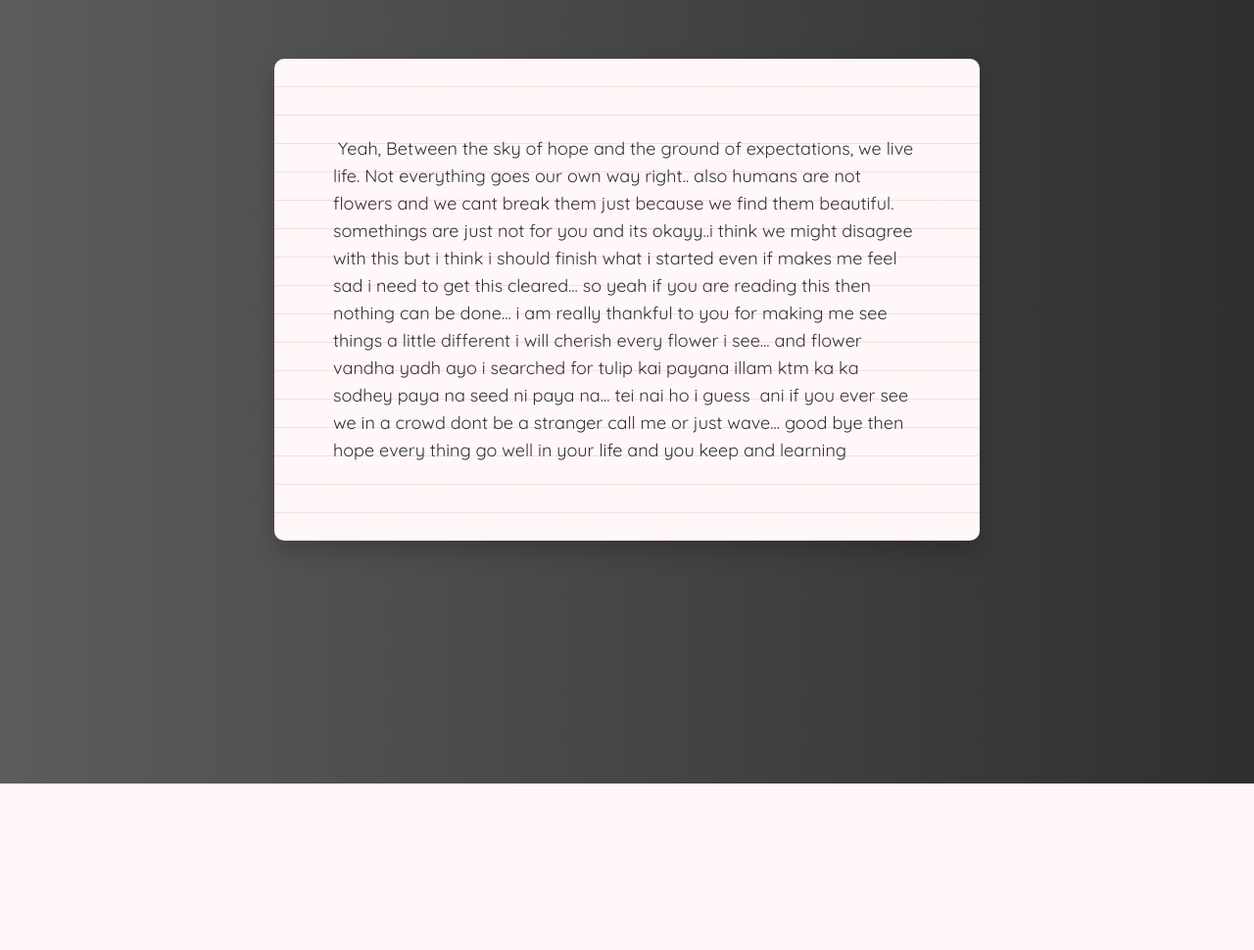
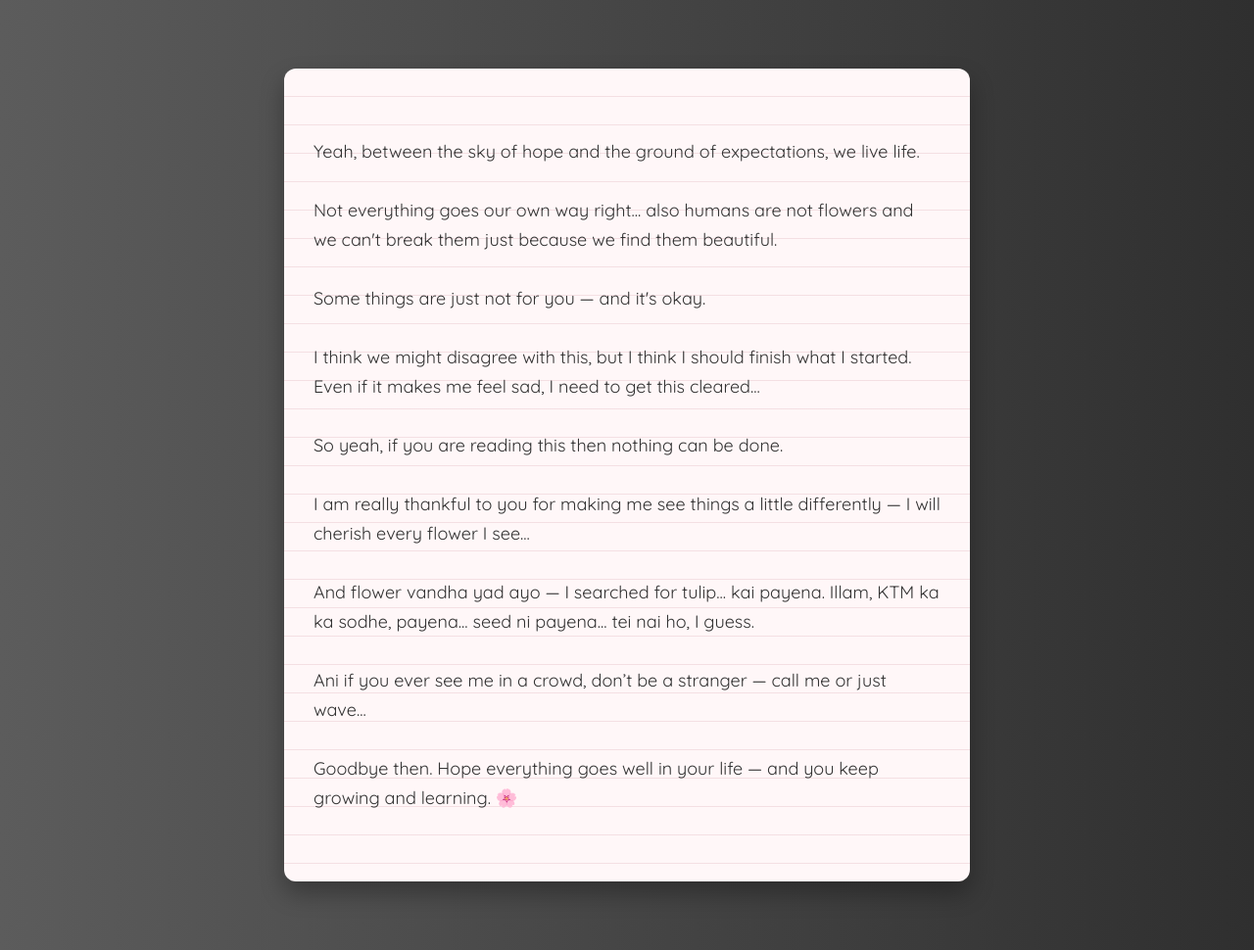
Before and after one commit to anishthapa666/N, a Django app: page /no/ in a window 1280 px wide. Shown: the whole page at 98% size. Before the commit the page ends 800 px from the top, so only its background shows below. Run offline with Django 5.2, Linux system fonts and the light colour scheme.

Commit message:
Update no.html

```diff
--- a/apology/templates/apology/no.html
+++ b/apology/templates/apology/no.html
@@ -3,29 +3,34 @@
 <head>
   <meta charset="UTF-8">
   <title>Still Hoping 💔</title>
+  <meta name="viewport" content="width=device-width, initial-scale=1.0"> <!-- For mobile responsiveness -->
   <style>
     @import url('https://fonts.googleapis.com/css2?family=Quicksand:wght@400;500&display=swap');
 
-    * { box-sizing: border-box; }
+    * {
+      box-sizing: border-box;
+      margin: 0;
+      padding: 0;
+    }
 
     body {
-      margin: 0;
-      padding: 0;
-      background: linear-gradient(to right, #5c5c5c, #2f2f2f); /* Grey gradient background */
+      background: linear-gradient(to right, #5c5c5c, #2f2f2f);
       font-family: 'Quicksand', sans-serif;
+      padding: 20px;
     }
 
     .page {
-      width: 720px;
-      margin: 60px auto;
+      max-width: 720px;
+      margin: 40px auto;
       animation: flipIn 1s ease;
+      padding: 10px;
     }
 
     .notebook {
       background: #fff7f8;
-      padding: 50px 60px;
-      border-radius: 10px;
-      box-shadow: 0 12px 25px rgba(0,0,0,0.2);
+      padding: 40px 30px;
+      border-radius: 12px;
+      box-shadow: 0 12px 25px rgba(0, 0, 0, 0.3);
       background-image: repeating-linear-gradient(
         to bottom, transparent 0px, transparent 28px, #e9c8ce 29px
       );
@@ -34,13 +39,30 @@
     .content {
       white-space: pre-wrap;
       font-size: 18px;
-      line-height: 28px;
+      line-height: 30px;
       color: #333;
     }
 
     @keyframes flipIn {
-      0% { transform: rotateY(-90deg); opacity: 0; }
-      100% { transform: rotateY(0); opacity: 1; }
+      0% {
+        transform: rotateY(-90deg);
+        opacity: 0;
+      }
+      100% {
+        transform: rotateY(0);
+        opacity: 1;
+      }
+    }
+
+    /* Mobile Optimization */
+    @media (max-width: 768px) {
+      .notebook {
+        padding: 30px 20px;
+      }
+      .content {
+        font-size: 16px;
+        line-height: 28px;
+      }
     }
   </style>
 </head>
@@ -48,7 +70,23 @@
   <div class="page">
     <div class="notebook">
       <div class="content">
- Yeah, Between the sky of hope and the ground of expectations, we live life. Not everything goes our own way right.. also humans are not flowers and we cant break them just because we find them beautiful. somethings are just not for you and its okayy..i think we might disagree with this but i think i should finish what i started even if makes me feel sad i need to get this cleared... so yeah if you are reading this then nothing can be done... i am really thankful to you for making me see things a little different i will cherish every flower i see... and flower vandha yadh ayo i searched for tulip kai payana illam ktm ka ka sodhey paya na seed ni paya na... tei nai ho i guess  ani if you ever see we in a crowd dont be a stranger call me or just wave... good bye then hope every thing go well in your life and you keep and learning
+Yeah, between the sky of hope and the ground of expectations, we live life.
+
+Not everything goes our own way right... also humans are not flowers and we can't break them just because we find them beautiful.
+
+Some things are just not for you — and it's okay.
+
+I think we might disagree with this, but I think I should finish what I started. Even if it makes me feel sad, I need to get this cleared...
+
+So yeah, if you are reading this then nothing can be done.
+
+I am really thankful to you for making me see things a little differently — I will cherish every flower I see...
+
+And flower vandha yad ayo — I searched for tulip... kai payena. Illam, KTM ka ka sodhe, payena... seed ni payena... tei nai ho, I guess.
+
+Ani if you ever see me in a crowd, don’t be a stranger — call me or just wave...
+
+Goodbye then. Hope everything goes well in your life — and you keep growing and learning. 🌸
       </div>
     </div>
   </div>
```
